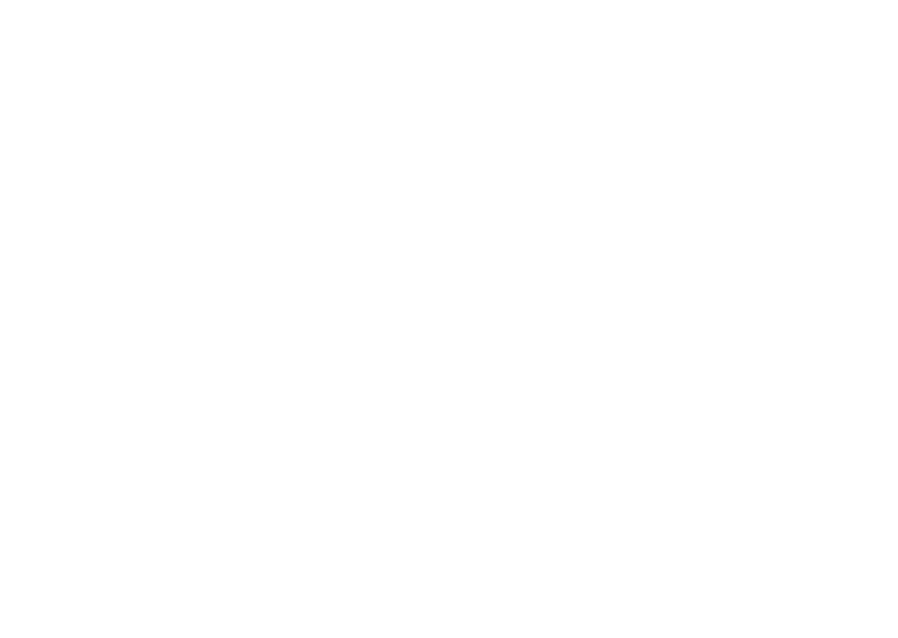
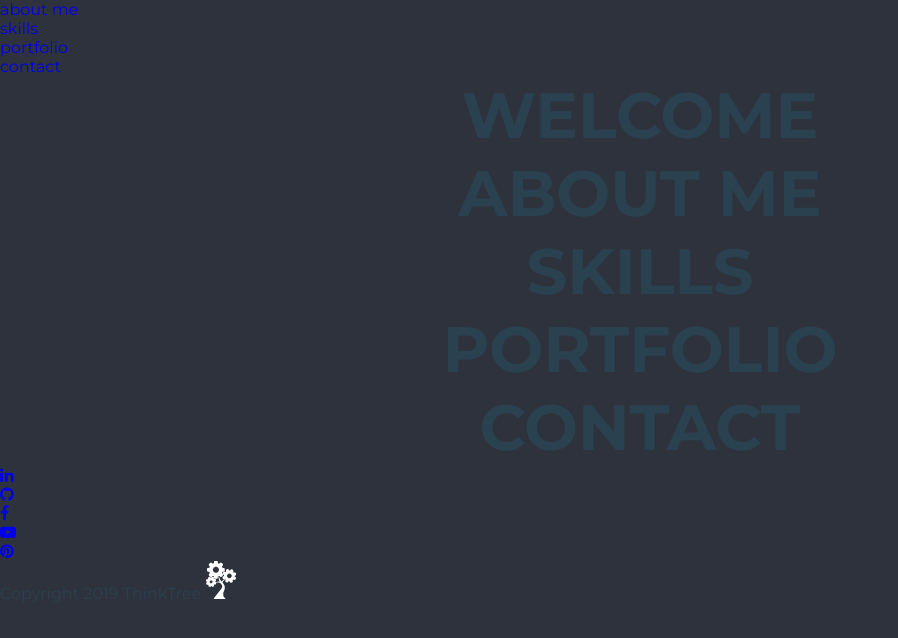
Before and after one commit to freefrogs/AboutMe, a website: page index.html in a window 1280 px wide. Shown: the whole page, without its empty margins (0-898 px from the left). Drawn offline with Linux system fonts and the light colour scheme.

Commit message:
Add main structure

```diff
--- a/index.html
+++ b/index.html
@@ -12,16 +12,41 @@
     </head>
     <body>
         <nav>
-
+            <ul>
+                <li><a href="#aboutMe">about me</a></li>
+                <li><a href="#skills">skills</a></li>
+                <li><a href="#portfolio">portfolio</a></li>
+                <li><a href="#contact">contact</a></li>
+            </ul>
         </nav>
         <main>
-
+            <section class="home">
+                <h1>welcome</h1>
+            </section>
+            <section class="aboutMe" id="aboutMe">
+                <h1>about me</h1>
+            </section>
+            <section class="skills" id="skills">
+                <h1>skills</h1>
+            </section>
+            <section class="portfolio" id="portfolio">
+                <h1>portfolio</h1>
+            </section>
+            <section class="contact" id="contact">
+                <h1>contact</h1>
+            </section>
         </main>
         <aside>
-
+            <div class="social">
+                <a href="#" class="fa_icon block"><i class="fa fa-linkedin"></i></a>
+                <a href="#" class="fa_icon block"><i class="fa fa-github"></i></a>
+                <a href="#" class="fa_icon block"><i class="fa fa-facebook"></i></a>
+                <a href="#" class="fa_icon block"><i class="fa fa-youtube-play"></i></a>
+                <a href="#" class="fa_icon block"><i class="fa fa-pinterest"></i></a>
+            </div>
         </aside>
         <footer>
-
+            <p>Copyright 2019 ThinkTree <img src="img/logo_xs.png" alt="logo ThinkTree"></p>
         </footer>
     </body>
 </html>
--- a/style.css
+++ b/style.css
@@ -0,0 +1,58 @@
+@import url('https://fonts.googleapis.com/css?family=Montserrat:400,700&display=swap');
+
+/* --General-- */
+:root {
+    --main_font: 'Montserrat', Verdana, sans-serif;
+    --background_main: rgb(46,50,61)/*rgb(24,24,32)*/;
+	--background_section: rgb(245, 245, 245)/*rgb(255,226,196)*/;
+    --font_color: rgb(42,65,79)/*rgb(52,7,10)*/;
+    --shadow_color: rgb(91,125,134)/*rgb(154,82,106)*/;
+    --detail_color: rgb(23, 52, 179)/*rgb(138,19,41)*/;
+    --main_time: .5s;
+    --detail_time: .2s;
+}
+
+* {
+	box-sizing: border-box;
+	-webkit-tap-highlight-color: rgba(0,0,0,0);
+    -webkit-tap-highlight-color: transparent;
+    margin: 0;
+    padding: 0;
+}
+
+body {
+	background: var(--background_main);
+    font-family: var(--main_font);
+    color: var(--font_color);
+}
+
+ul {
+    list-style: none;
+}
+
+a {
+    text-decoration: none;
+}
+
+h1 {
+    font-size: 64px;
+    text-align: center;
+    text-transform: uppercase;
+}
+
+h2 {
+	font-size: 48px;
+}
+
+section {
+    width: 80%;
+    margin: 0 auto;
+}
+
+.fixed {
+	position: fixed;
+}
+
+.block {
+    display: block;
+}
```
Also changed, not shown: img/logo_xs.png (added).
